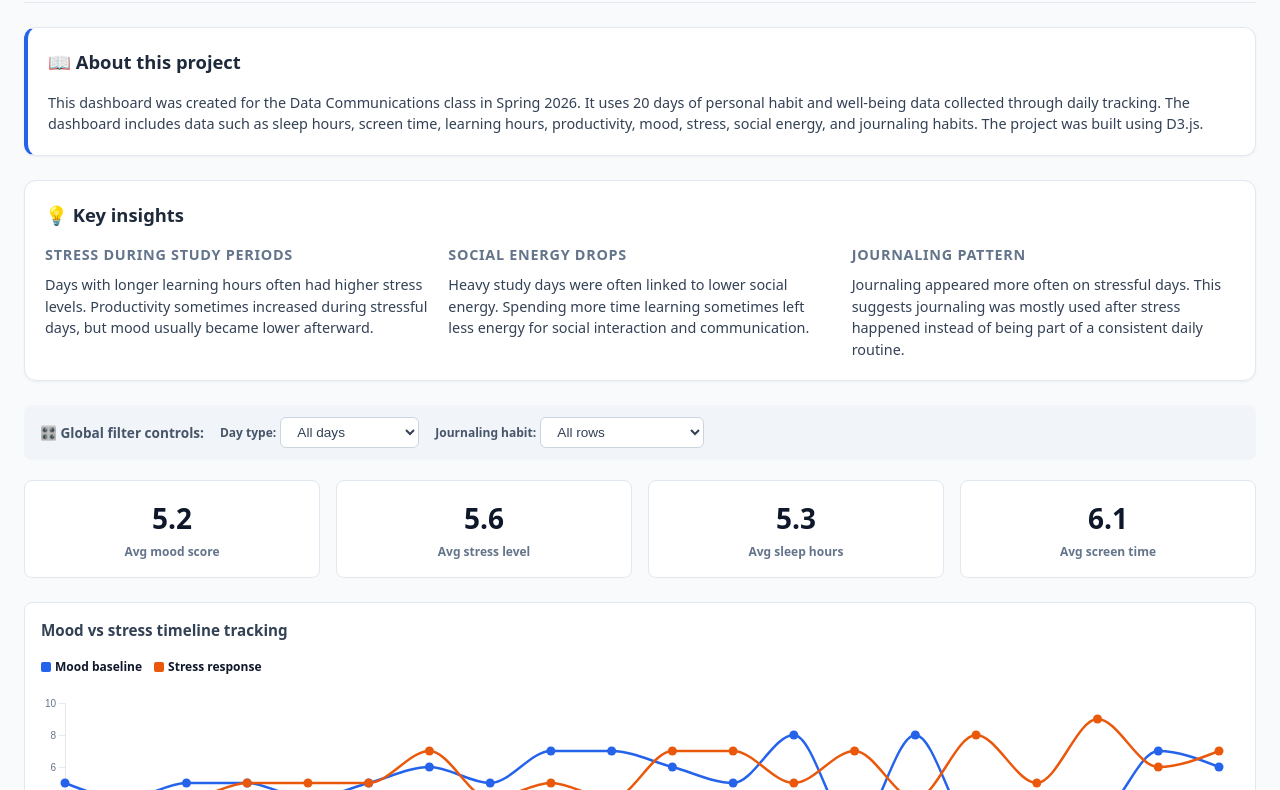
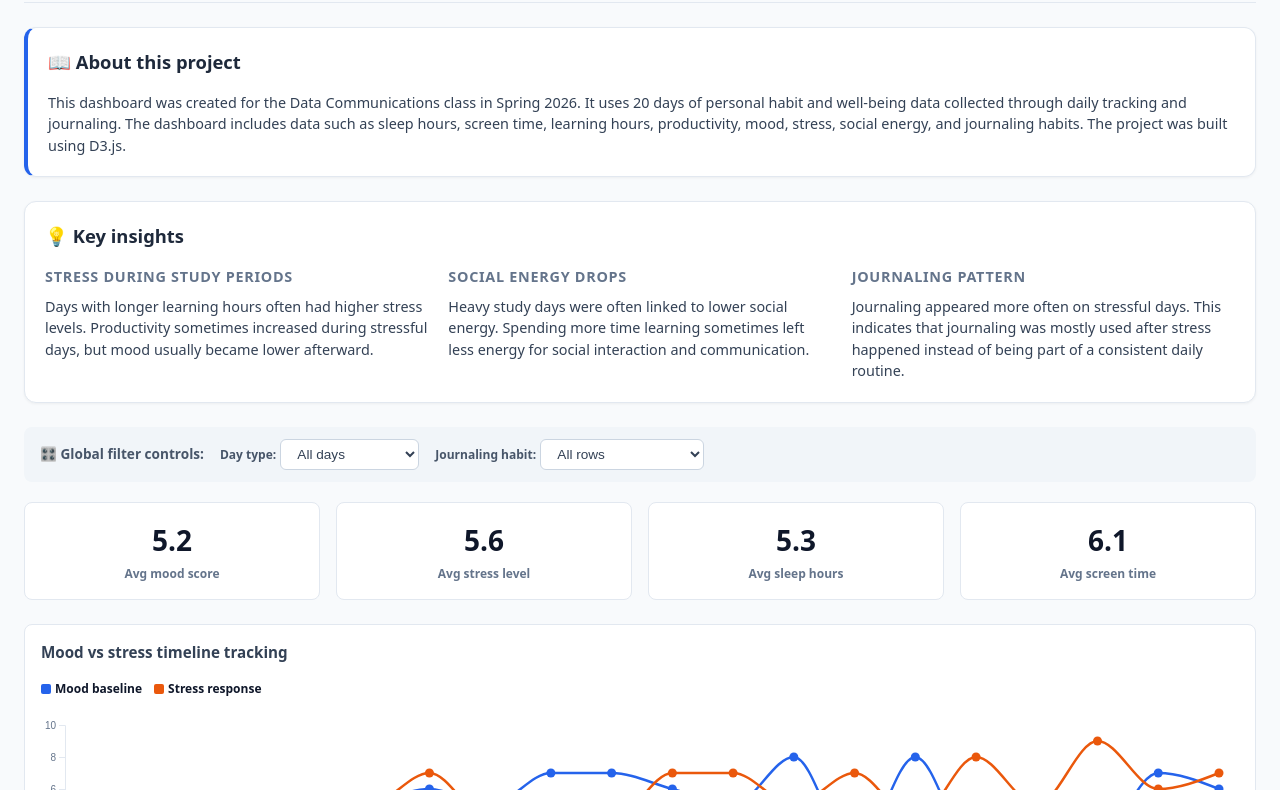
Before and after one commit to maythiriphyoe/personal_story_d3js_dashboard, a plain HTML site: page index.html in a window 1280 px wide. Shown: the part 80-870 px from the top of the page. Drawn offline with nearby package versions, Linux system fonts and the light colour scheme.

Commit message:
Update index.html

```diff
--- a/index.html
+++ b/index.html
@@ -3,7 +3,7 @@
 <head>
     <meta charset="UTF-8">
     <meta name="viewport" content="width=device-width, initial-scale=1.0">
-    <title>Behavioral Log & Well-Being Dashboard</title>
+    <title>Personal Story Dashboard</title>
     <script src="https://d3js.org/d3.v7.min.js"></script>
     <style>
         body {
@@ -209,14 +209,14 @@
 
     <div class="container">
         <header>
-            <h1>Personal well-being & performance engine</h1>
+            <h1>Maeve's Personal Well-being Dashboard</h1>
         </header>
 
         <div class="panel" style="border-left: 4px solid #2563eb;">
             <h2>📖 About this project</h2>
             <div class="grid-text">
                 <div class="text-block" style="grid-column: span 2;">
-                    <p>This dashboard was created for the Data Communications class in Spring 2026. It uses 20 days of personal habit and well-being data collected through daily tracking. The dashboard includes data such as sleep hours, screen time, learning hours, productivity, mood, stress, social energy, and journaling habits. The project was built using D3.js.</p>
+                    <p>This dashboard was created for the Data Communications class in Spring 2026. It uses 20 days of personal habit and well-being data collected through daily tracking and journaling. The dashboard includes data such as sleep hours, screen time, learning hours, productivity, mood, stress, social energy, and journaling habits. The project was built using D3.js.</p>
                 </div>
             </div>
         </div>
@@ -234,7 +234,7 @@
                 </div>
                 <div class="text-block">
                     <h3>Journaling pattern</h3>
-                    <p>Journaling appeared more often on stressful days. This suggests journaling was mostly used after stress happened instead of being part of a consistent daily routine.</p>
+                    <p>Journaling appeared more often on stressful days. This indicates that journaling was mostly used after stress happened instead of being part of a consistent daily routine.</p>
                 </div>
             </div>
         </div>
```
